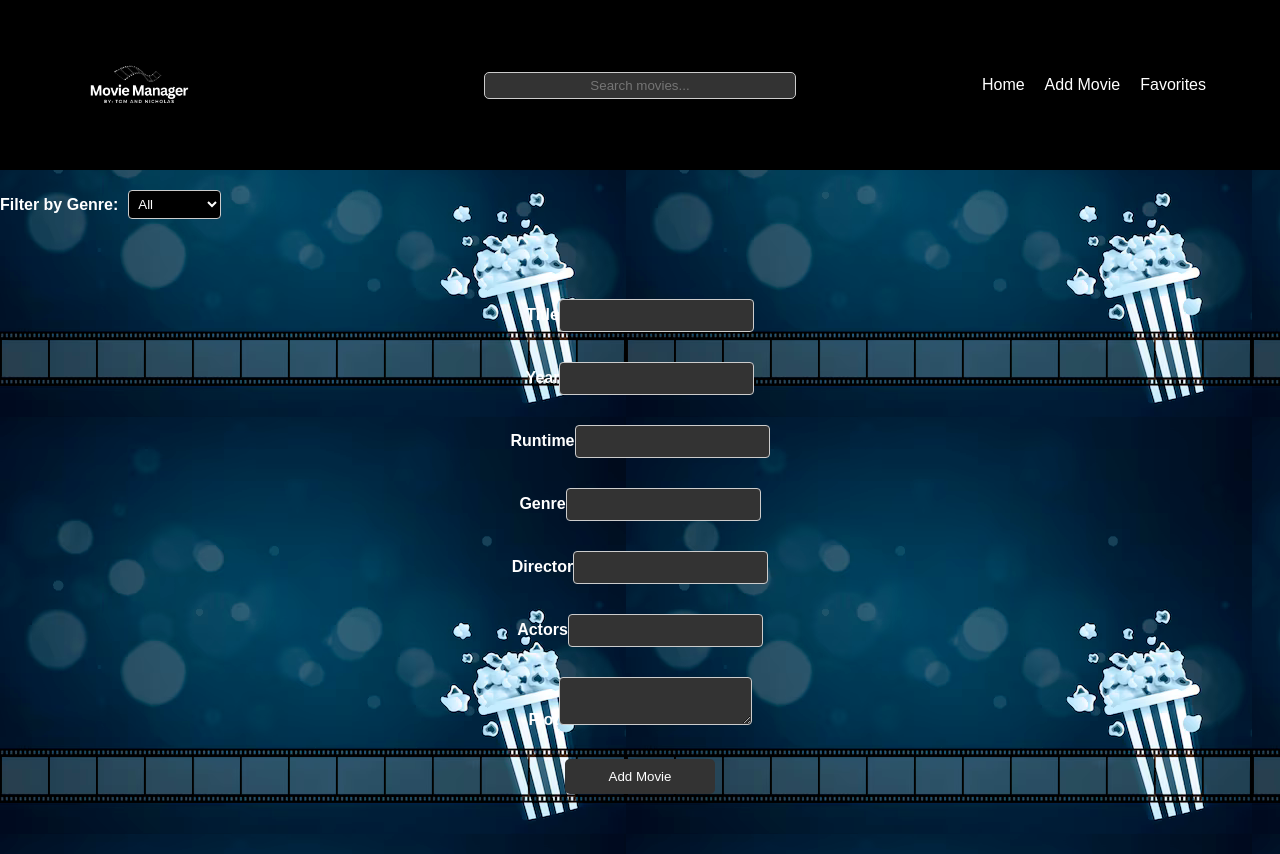
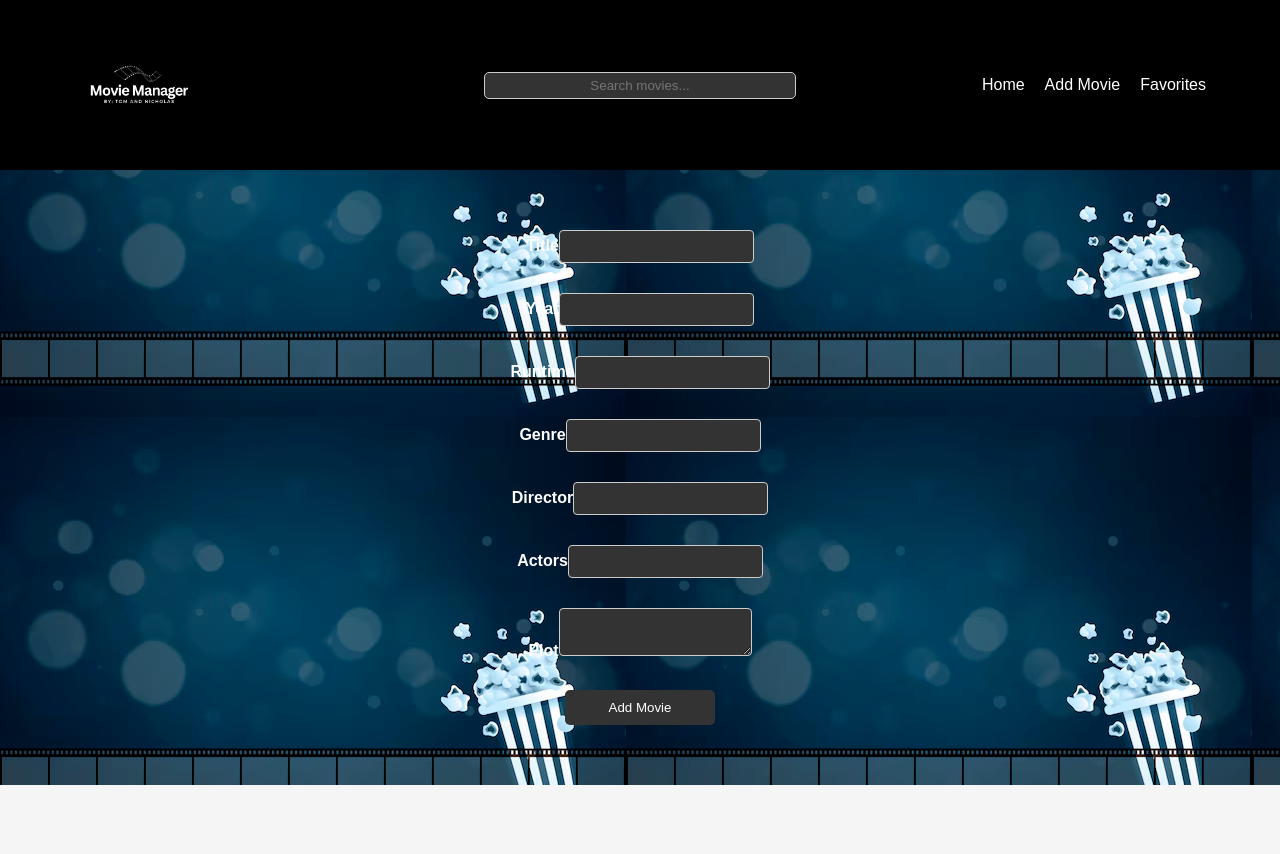
Before and after one commit to tomegoodson/MovieManager, a React (Create React App) app: page /add-movie in a window 1280 px wide. After the commit the page ends 800 px from the top, so only its background shows below. Built offline with nearby package versions, Linux system fonts and the light colour scheme; data requests are answered from the project's data file.

Commit message:
genrefilterwork

```diff
--- a/src/App.js
+++ b/src/App.js
@@ -1,5 +1,5 @@
 import React, { useState, useEffect } from 'react';
-import { BrowserRouter as Router, Route, Routes } from 'react-router-dom';
+import { BrowserRouter as Router, Route, Routes, useLocation } from 'react-router-dom';
 import Navbar from './NavBar';
 import MovieList from './MovieList';
 import MovieDetail from './MovieDetail';
@@ -8,7 +8,7 @@ import GenreFilter from './GenreFilter';
 import Favorites from './Favorites';
 import './App.css';
 
-const App = () => {
+const AppContent = () => {
   const [filter, setFilter] = useState('');
   const [searchQuery, setSearchQuery] = useState('');
   const [movies, setMovies] = useState([]);
@@ -44,11 +44,12 @@ const App = () => {
     "War", "Western", "Horror", "Musical", "Sport"
   ];
 
+  const location = useLocation();
+
   return (
-    <Router>
     <div className="container">
       <Navbar setSearchQuery={setSearchQuery} />
-        <GenreFilter genres={genres} onFilter={setFilter} />
+      {location.pathname === '/' && <GenreFilter genres={genres} onFilter={setFilter} />}
       <Routes>
         <Route exact path="/" element={<MovieList filter={filter} searchQuery={searchQuery} deleteMovie={deleteMovie} />} />
         <Route path="/movies/:id" element={<MovieDetail onDelete={deleteMovie} toggleFavorite={toggleFavorite} favorites={favorites} />} />
@@ -56,8 +57,13 @@ const App = () => {
         <Route path="/favorites" element={<Favorites favorites={favorites} movies={movies} />} />
       </Routes>
     </div>
-    </Router>
   );
 };
 
+const App = () => (
+  <Router>
+    <AppContent />
+  </Router>
+);
+
 export default App;
```
Lines whose indentation alone changed are shown as unchanged.
